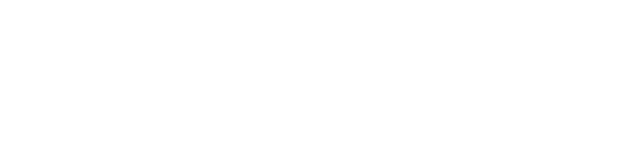
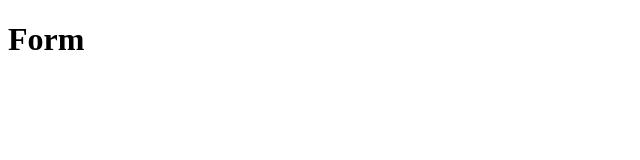
Before and after one commit to anita-molnar/git_codersguild, a plain HTML site: page index.html in a window 1280 px wide. Shown: the whole page, without its empty margins (0-640 px from the left). Drawn offline with Linux system fonts and the light colour scheme.

Commit message:
added a h1 Header

```diff
--- a/index.html
+++ b/index.html
@@ -5,5 +5,7 @@
     <meta name="viewport" content="width=device-width, initial-scale=1.0" />
     <title>home page</title>
   </head>
-  <body></body>
+  <body>
+    <h1>Form</h1>
+  </body>
 </html>
```
